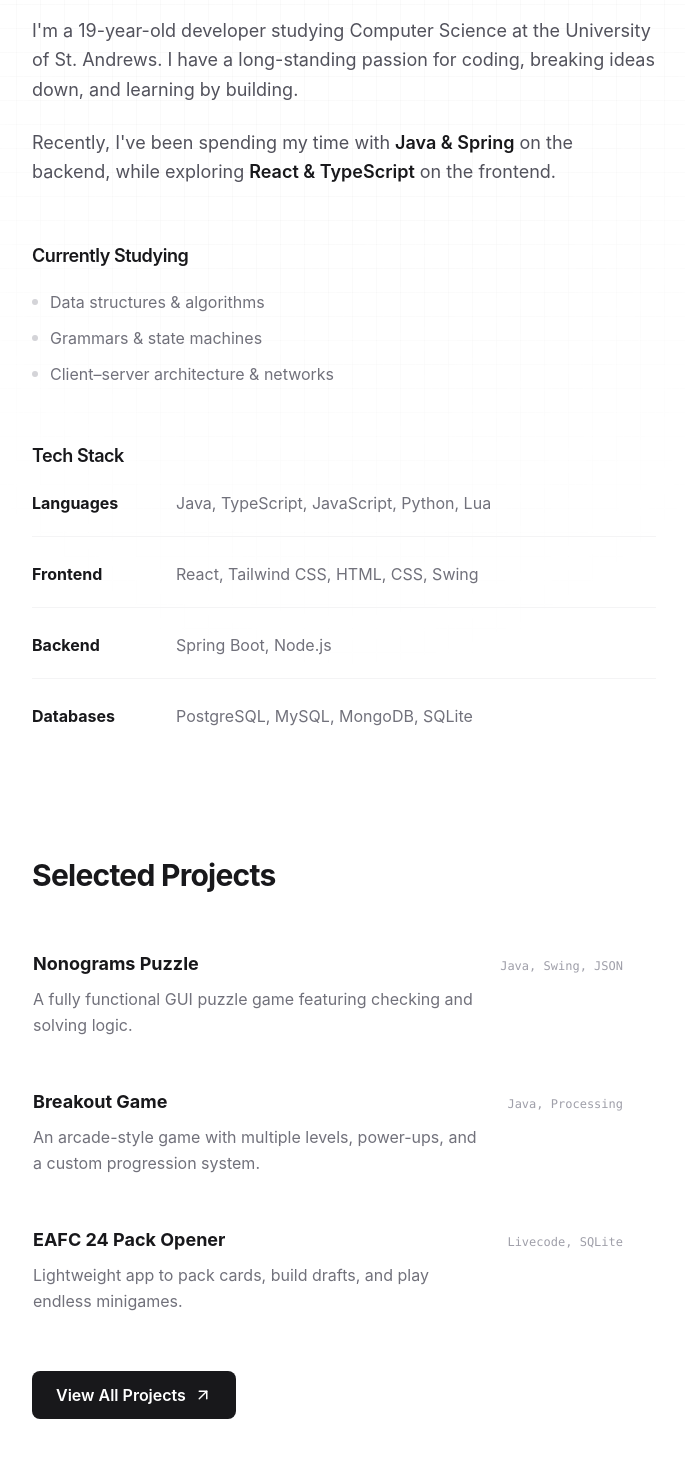
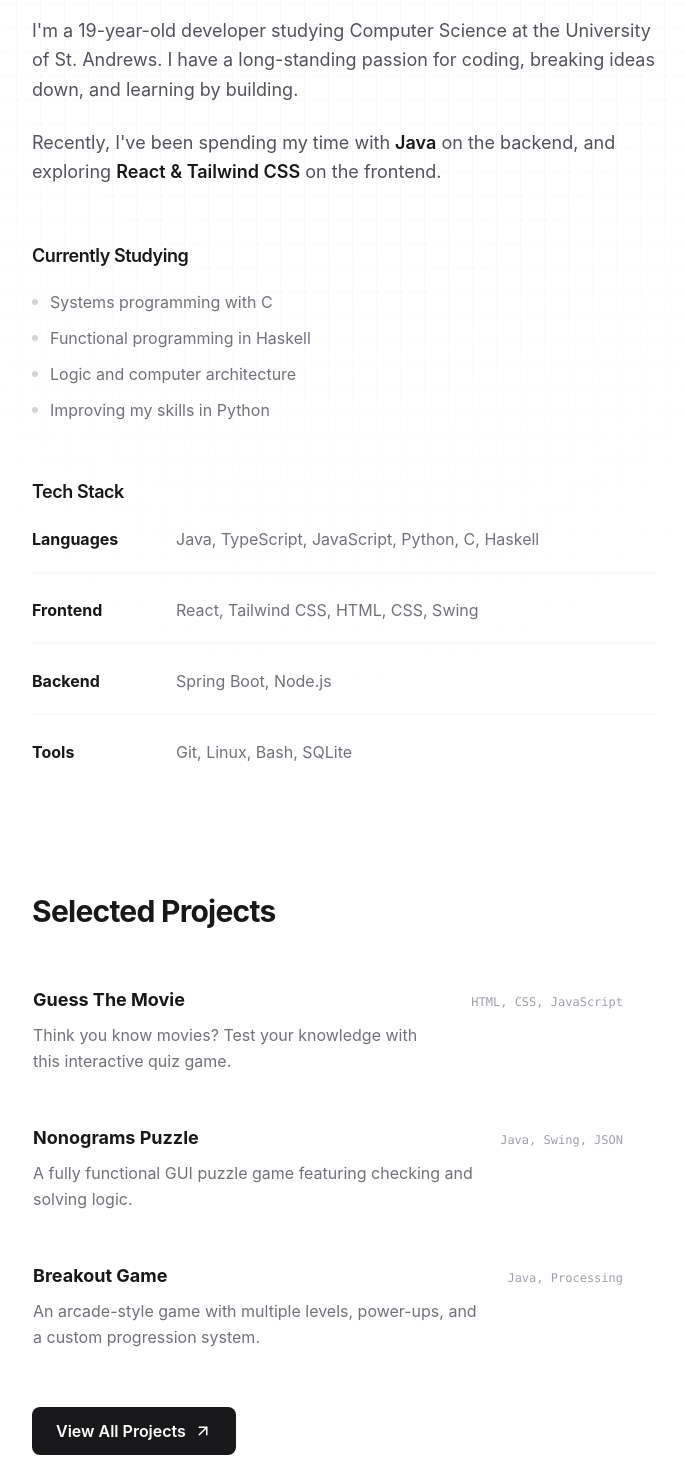
Before and after one commit to astoneham1/2026-portfolio, a React (Vite) app: page / in a window 1280 px wide. Shown: the part 860-2330 px from the top of the page, without its empty margins (296-981 px from the left). Built offline with nearby package versions, Linux system fonts and the light colour scheme.

Commit message:
feat: update AboutSection and ProjectsSection, replace SkillsSection with new content

```diff
--- a/src/sections/AboutSection.jsx
+++ b/src/sections/AboutSection.jsx
@@ -11,26 +11,27 @@
           I have a long-standing passion for coding, breaking ideas down, and learning by building.
         </p>
         <p>
-          Recently, I've been spending my time with <span className="text-zinc-900 dark:text-zinc-100 font-semibold">Java & Spring</span> on the backend,
-          while exploring <span className="text-zinc-900 dark:text-zinc-100 font-semibold">React & TypeScript</span> on the frontend.
+          Recently, I've been spending my time with <span className="text-zinc-900 dark:text-zinc-100 font-semibold">Java</span> on the backend,
+          and exploring <span className="text-zinc-900 dark:text-zinc-100 font-semibold">React & Tailwind CSS</span> on the frontend.
         </p>
       </div>
     </div>
     <div className="space-y-5 pt-2 opacity-0 animate-[fadeBlurIn_0.6s_ease-out_forwards_200ms]">
       <h3 className="text-lg font-semibold text-zinc-900 dark:text-zinc-100 tracking-tight">Currently Studying</h3>
       <ul className="space-y-3 text-base text-zinc-500 dark:text-zinc-400">
-        <li className="flex gap-3 items-center"><span className="h-1.5 w-1.5 rounded-full bg-zinc-300 dark:bg-zinc-700"></span> Data structures & algorithms</li>
-        <li className="flex gap-3 items-center"><span className="h-1.5 w-1.5 rounded-full bg-zinc-300 dark:bg-zinc-700"></span> Grammars & state machines</li>
-        <li className="flex gap-3 items-center"><span className="h-1.5 w-1.5 rounded-full bg-zinc-300 dark:bg-zinc-700"></span> Client–server architecture & networks</li>
+        <li className="flex gap-3 items-center"><span className="h-1.5 w-1.5 rounded-full bg-zinc-300 dark:bg-zinc-700"></span> Systems programming with C</li>
+        <li className="flex gap-3 items-center"><span className="h-1.5 w-1.5 rounded-full bg-zinc-300 dark:bg-zinc-700"></span> Functional programming in Haskell</li>
+        <li className="flex gap-3 items-center"><span className="h-1.5 w-1.5 rounded-full bg-zinc-300 dark:bg-zinc-700"></span> Logic and computer architecture</li>
+        <li className="flex gap-3 items-center"><span className="h-1.5 w-1.5 rounded-full bg-zinc-300 dark:bg-zinc-700"></span> Improving my skills in Python</li>
       </ul>
     </div>
     <div className="space-y-5 pt-2 opacity-0 animate-[fadeBlurIn_0.6s_ease-out_forwards_300ms]">
       <h3 className="text-lg font-semibold text-zinc-900 dark:text-zinc-100 tracking-tight">Tech Stack</h3>
       <div className="flex flex-col gap-6">
-        <SkillRow category="Languages" skills="Java, TypeScript, JavaScript, Python, Lua" />
+        <SkillRow category="Languages" skills="Java, TypeScript, JavaScript, Python, C, Haskell" />
         <SkillRow category="Frontend" skills="React, Tailwind CSS, HTML, CSS, Swing" />
         <SkillRow category="Backend" skills="Spring Boot, Node.js" />
-        <SkillRow category="Databases" skills="PostgreSQL, MySQL, MongoDB, SQLite" />
+        <SkillRow category="Tools" skills="Git, Linux, Bash, SQLite" />
       </div>
     </div>
   </section>
--- a/src/sections/IntroSection.jsx
+++ b/src/sections/IntroSection.jsx
@@ -8,7 +8,7 @@
       <div className="flex-shrink-0 opacity-0 animate-[fadeBlurIn_0.8s_ease-out_forwards]">
         <div className="w-48 h-48 sm:w-64 sm:h-64 rounded-full bg-gradient-to-br from-zinc-200 to-zinc-300 dark:from-zinc-700 dark:to-zinc-800 flex items-center justify-center overflow-hidden border-2 border-zinc-300 dark:border-zinc-700 shadow-lg">
           <img
-            src="/2026web/cover.JPG"
+            src="/2026web/IMG_3915.jpeg"
             alt="Alexander Stoneham"
             className="w-full h-full object-cover"
           />
--- a/src/sections/ProjectsSection.jsx
+++ b/src/sections/ProjectsSection.jsx
@@ -5,12 +5,19 @@
   <section id="projects" ref={sectionRefs.projects} className="flex flex-col flex-1 space-y-10 min-h-[80vh]">
     <h2 className="text-2xl sm:text-3xl font-bold text-zinc-900 dark:text-zinc-100 tracking-tight animate-[fadeBlurIn_0.6s_ease-out_forwards]">Selected Projects</h2>
     <div className="flex flex-col gap-4 group opacity-0 animate-[fadeBlurIn_0.6s_ease-out_forwards_150ms]">
+        <ProjectItem
+        title="Guess The Movie"
+        description="Think you know movies? Test your knowledge with this interactive quiz game."
+        tags="HTML, CSS, JavaScript"
+        link="https://movies.alexstoneham.co.uk"
+        index={0}
+      />
       <ProjectItem
         title="Nonograms Puzzle"
         description="A fully functional GUI puzzle game featuring checking and solving logic."
         tags="Java, Swing, JSON"
         link="#"
-        index={0}
+        index={2}
       />
       <ProjectItem
         title="Breakout Game"
@@ -18,13 +25,6 @@
         tags="Java, Processing"
         link="#"
         index={1}
-      />
-      <ProjectItem
-        title="EAFC 24 Pack Opener"
-        description="Lightweight app to pack cards, build drafts, and play endless minigames."
-        tags="Livecode, SQLite"
-        link="#"
-        index={2}
       />
     </div>
     <a
--- a/src/sections/SkillsSection.jsx
+++ /dev/null
@@ -1,13 +0,0 @@
-import { SkillRow } from '../components/SkillRow';
-
-export const SkillsSection = ({ sectionRefs }) => (
-  <section id="skills" ref={sectionRefs.skills} className="flex flex-col flex-1 space-y-10 min-h-[80vh]">
-    <h2 className="text-2xl sm:text-3xl font-bold text-zinc-900 dark:text-zinc-100 tracking-tight animate-[fadeBlurIn_0.6s_ease-out_forwards]">Technical Arsenal</h2>
-    <div className="flex flex-col gap-8 opacity-0 animate-[fadeBlurIn_0.6s_ease-out_forwards_150ms]">
-      <SkillRow category="Languages" skills="Java, TypeScript, JavaScript, Python, Lua" />
-      <SkillRow category="Frontend" skills="React, Tailwind CSS, HTML, CSS, Swing" />
-      <SkillRow category="Backend" skills="Spring Boot, Node.js" />
-      <SkillRow category="Databases" skills="PostgreSQL, MySQL, MongoDB, SQLite" />
-    </div>
-  </section>
-);
```
